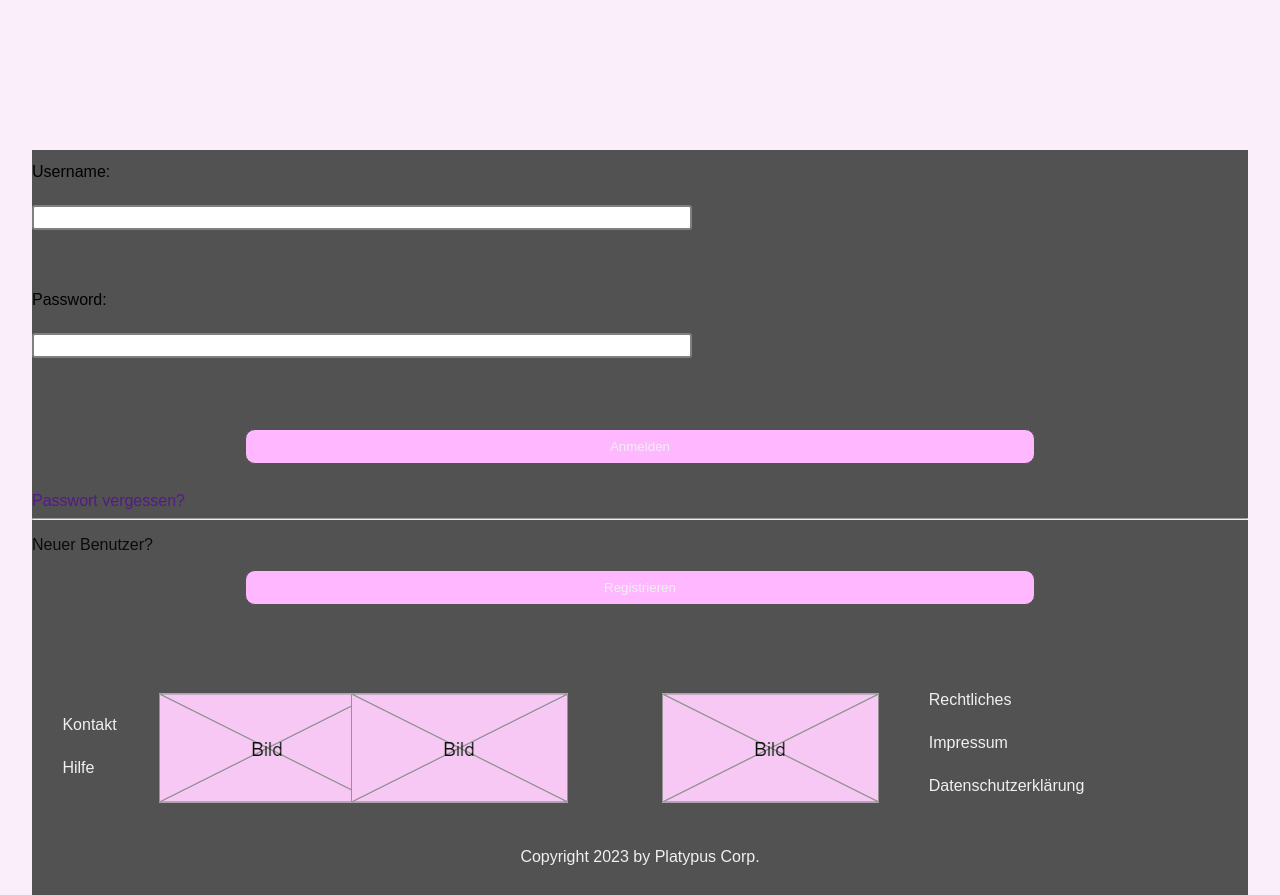
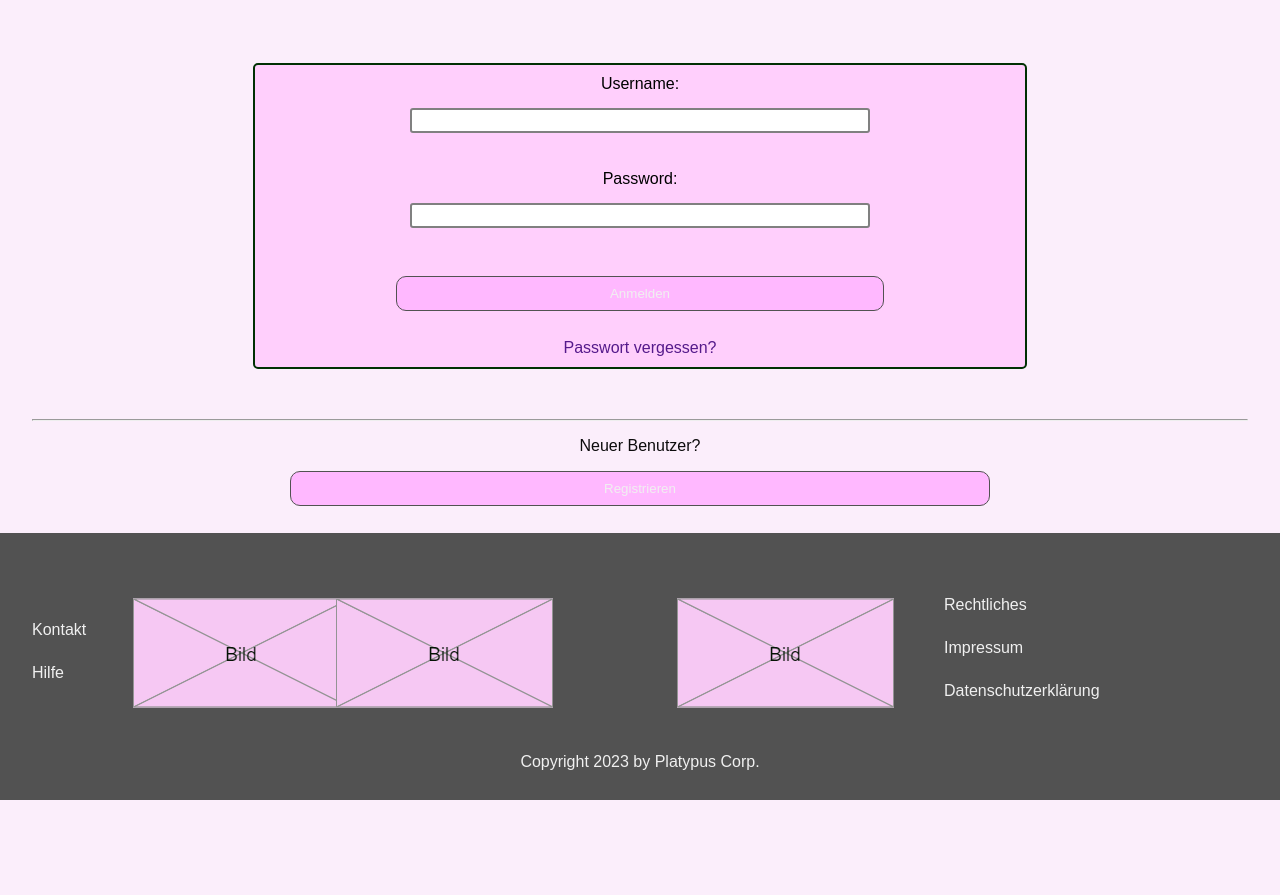
Before and after one commit to Projektarbeiten/ProjectPlatypus, a PHP site: page /productPage/login in a window 1280 px wide. After the commit the page ends 800 px from the top, so only its background shows below. Run offline with PHP 8.4, Linux system fonts and the light colour scheme.

Commit message:
Login styles gefixt

```diff
--- a/css/styles.css
+++ b/css/styles.css
@@ -217,15 +217,14 @@ margin-top: 50px;
 
 /* === LOGIN-PAGE === */
 
-.login-div{
+#login-form{
 	text-align: center;
 	border: 2px solid var(--font-color-3);
 	border-radius: 5px;
 	width: 80%;
 	max-width: 750px;
 	min-width: 250px;
-	margin: 0 auto;
-
+	margin: 50px auto;
 	position: relative;
 	padding: 10px;
 
@@ -236,23 +235,23 @@ margin-top: 50px;
 	color: var(--font-color-1);
 }
 
+#login-footer{
+	position: absolute;
+	width: 100%;
+	bottom: 0;
+}
 
-#login-button{
+.login-button{
 	margin: 10px auto 10px auto;
 	border: 1px solid var(--theme-color-2);
-	display: flex;
-	justify-content: center;
-	align-items: center;
+	width: 65%;
+	text-align: center;
+	max-width: 700px;
 	height: 35px;
-	width: 65%;
 }
 
-#login-button:hover {
+.login-button:hover {
 	background-color: #dea2de;
-}
-
-#login-form{
-	margin: 0 auto;
 }
 
 #login-form > input{
--- a/login.php
+++ b/login.php
@@ -21,7 +21,7 @@ $conn = buildConnection("./");
 	<div class="container">
 		<div class="row">
 			<div class="col-6">
-				<form id="login-form">
+				<form id="login-form" method="post">
 					<label for="t_username">Username:</label> <br>
 					<input type="email" name="t_username" value="
 						<?php if (isset($_POST['t_username'])) {
@@ -29,16 +29,16 @@ $conn = buildConnection("./");
 						} ?>" pattern="(?:[a-z0-9!#$%&'*+/=?^_`{|}~-]+(?:\.[a-z0-9!#$%&'*+/=?^_`{|}~-]+)*|\u0022(?:[\x01-\x08\x0b\x0c\x0e-\x1f\x21\x23-\x5b\x5d-\x7f]|\\[\x01-\x09\x0b\x0c\x0e-\x7f])*\u0022)@(?:(?:[a-z0-9](?:[a-z0-9-]*[a-z0-9])?\.)+[a-z0-9](?:[a-z0-9-]*[a-z0-9])?|\[(?:(?:25[0-5]|2[0-4][0-9]|[01]?[0-9][0-9]?)\.){3}(?:25[0-5]|2[0-4][0-9]|[01]?[0-9][0-9]?|[a-z0-9-]*[a-z0-9]:(?:[\x01-\x08\x0b\x0c\x0e-\x1f\x21-\x5a\x53-\x7f]|\\[\x01-\x09\x0b\x0c\x0e-\x7f])+)\])"> <br>
 					<label for="t_password" id="login-label">Password:</label> <br>
 					<input type="password" name="t_password"> <br>
-					<button type="submit" id="login-button">Anmelden</button> <br>
+					<button type="submit" class="login-button">Anmelden</button> <br>
 
 					<?php
 					if (isset($_POST['t_username'], $_POST['t_password'])) {
 						try {
 							if ($result = login($conn, $_POST['t_username'])) {
-								if (password_verify($_POST['t_username'], $result[1])) {
+								if (password_verify($_POST['t_username'], $result[0])) {
 									session_regenerate_id();
 									$_SESSION['loggedin'] = true;
-									$_SESSION['u_id'] = $row["u_id"];
+									$_SESSION['u_id'] = $result[1];
 									header("Location: home");
 								} else {
 									echo '<p>Incorrect E-Mail and/or password!</p>';
@@ -51,14 +51,17 @@ $conn = buildConnection("./");
 						}
 					}
 					?>
+					<a href="" id="login-page-link">Passwort vergessen?</a><!-- TODO: Verlinkung einfügen -->
 				</form>
-				<a href="" id="login-page-link">Passwort vergessen?</a><!-- TODO: Verlinkung einfügen --><br>
-				<form action=""> <!-- TODO: Verlinkung einfügen -->
 					<hr>
-					<p>Neuer Benutzer?</p>
-					<button type="submit" id="login-button">Registrieren</button>
-				</form>
+					<p style="text-align: center">Neuer Benutzer?</p>
+					<a href="register.php">
+						<button class="login-button">Registrieren</button>
+					</a>
 			</div>
+		</div>
+	</div>
+
 	<!-- Footer -->
 	<div id="login-footer">
 		<?php
--- a/register.php
+++ b/register.php
@@ -9,7 +9,7 @@ require_once('./phpFunctions/databaseConnection.php')
     <meta http-equiv="X-UA-Compatible" content="IE=edge">
     <meta name="viewport" content="width=device-width, initial-scale=1.0">
     <link rel="stylesheet" href="./css/styles.css">
-    <title>Document</title>
+    <title>Registrierung</title>
 </head>
 
 <body>
```
Also changed, not shown: header.php (+5 -3 lines). Lines whose indentation alone changed are shown as unchanged.
